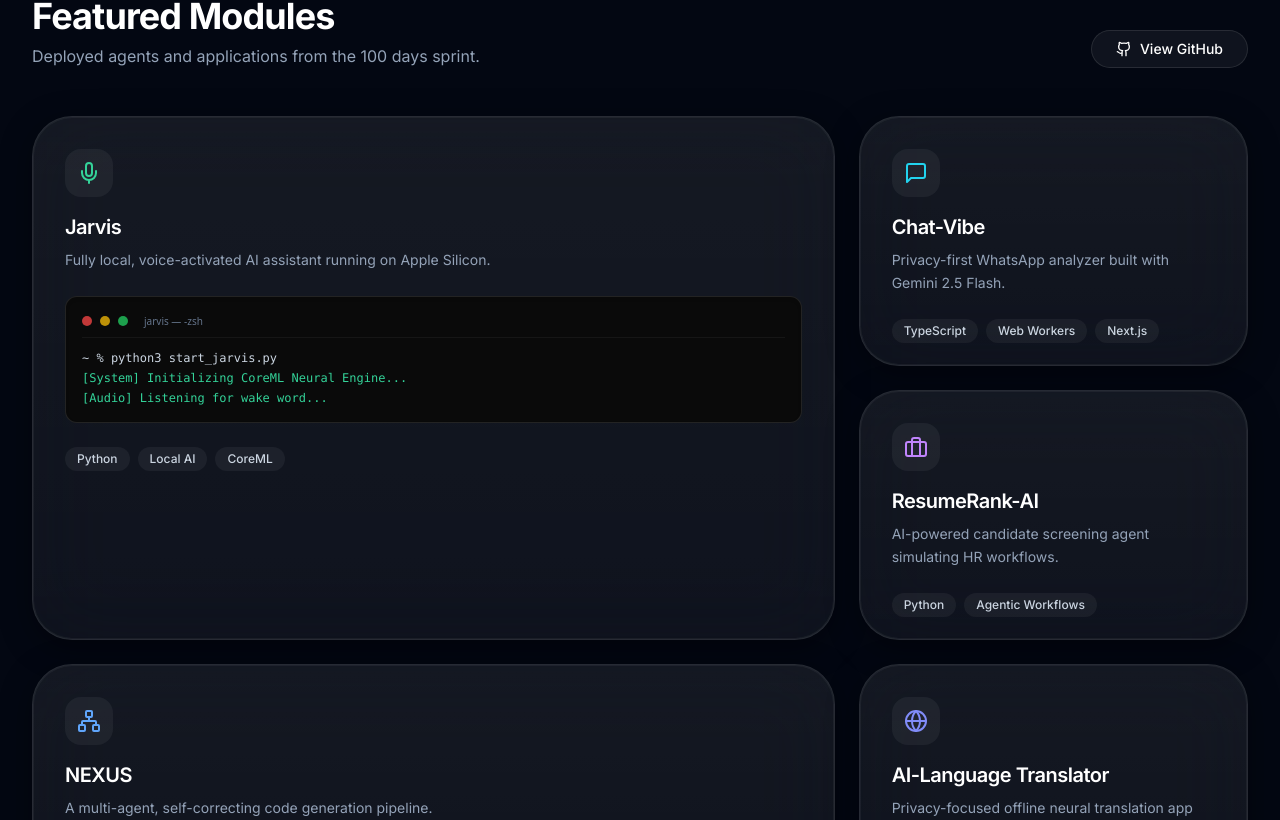
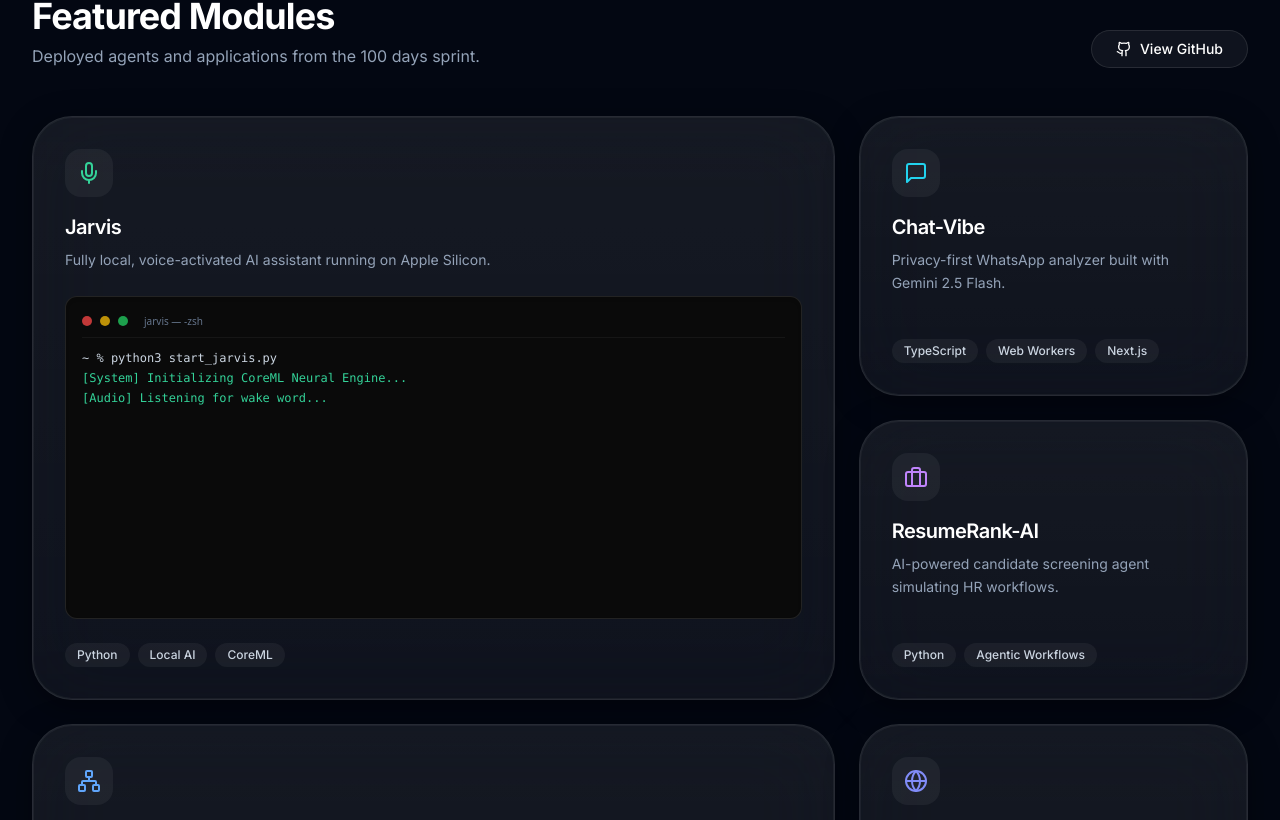
Before and after one commit to Swapnil-bo/Portfolio, a Next.js app: page / in a window 1280 px wide. Shown: the part 820-1640 px from the top of the page. Built offline with nearby package versions, Linux system fonts and the light colour scheme.

Commit message:
fix: responsive padding and flexbox expansion for bento cards

```diff
--- a/src/components/sections/bento-projects.tsx
+++ b/src/components/sections/bento-projects.tsx
@@ -107,7 +107,7 @@ export function BentoProjects() {
                 initial="hidden"
                 whileInView="visible"
                 viewport={{ once: true, margin: "-100px" }}
-                className="grid grid-cols-1 gap-6 md:grid-cols-3 md:auto-rows-[250px] grid-flow-row-dense"
+                className="grid grid-cols-1 gap-6 md:grid-cols-3 md:auto-rows-[minmax(280px,auto)] grid-flow-row-dense"
             >
                 {projects.map((project, idx) => (
                     <a
--- a/src/components/ui/glass-card.tsx
+++ b/src/components/ui/glass-card.tsx
@@ -28,7 +28,7 @@ export function GlassCard({ className, children, glow = false, ...props }: Glass
         >
             {/* Subtle interior glow overlay for layered glass effect */}
             <div className="pointer-events-none absolute inset-0 rounded-[2.5rem] bg-gradient-to-b from-white/5 to-transparent opacity-50" />
-            <div className="relative z-10 h-full w-full">{children}</div>
+            <div className="relative z-10 flex h-full w-full flex-col">{children}</div>
         </motion.div>
     );
 }
```
